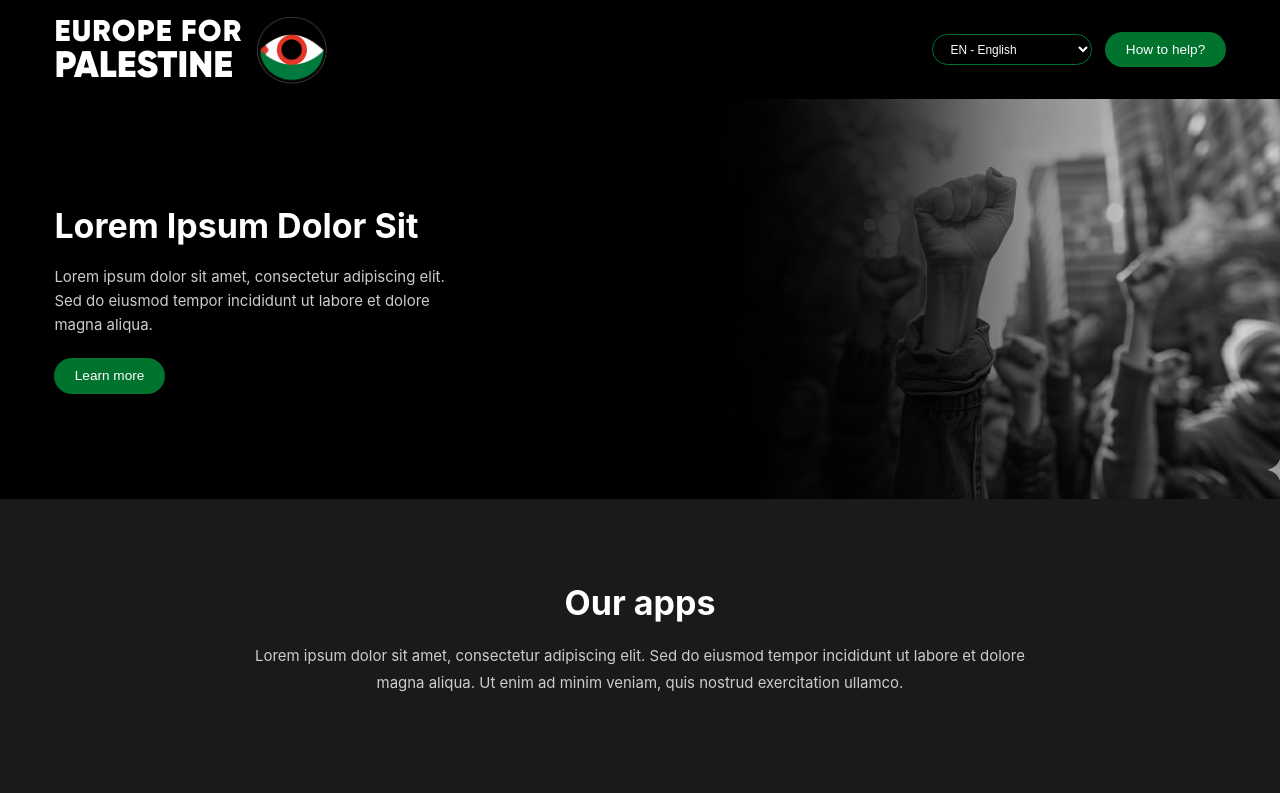
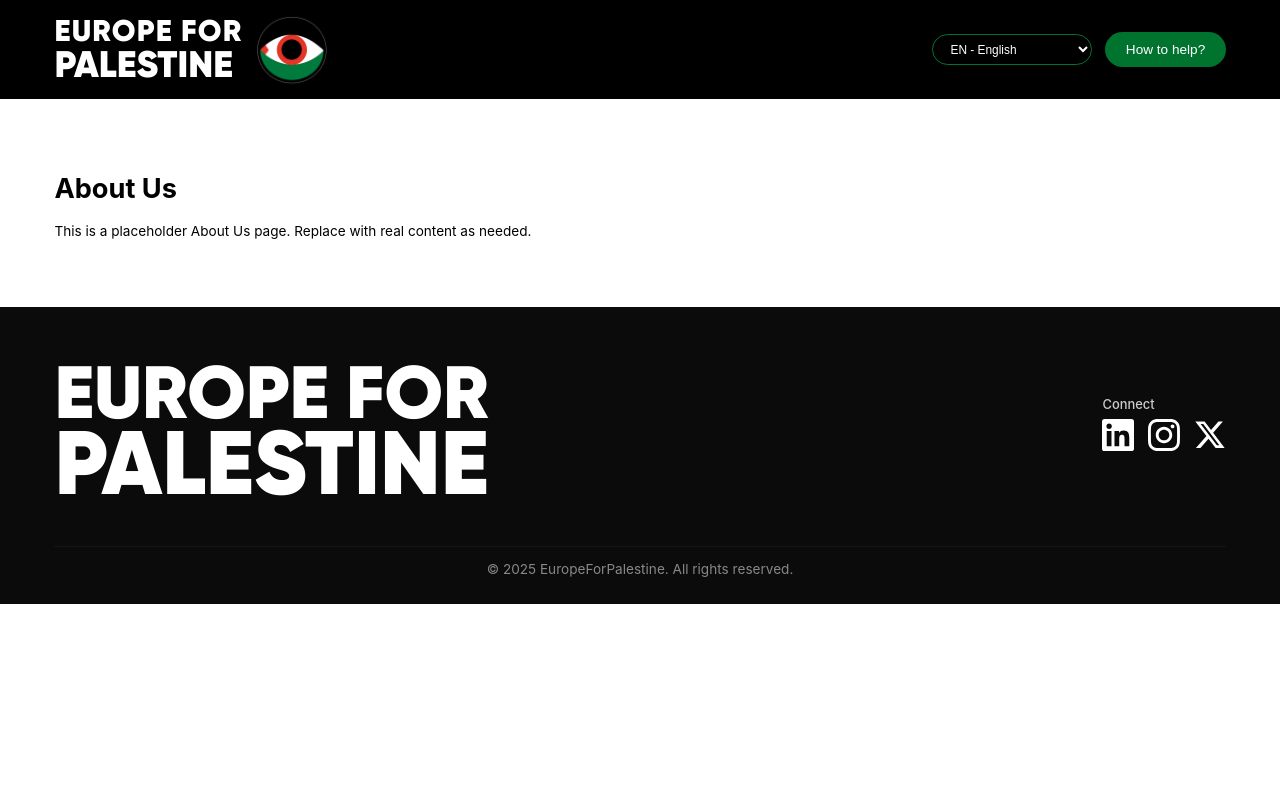
Before and after one commit to manel-castro/europeforpalestine, a React app: page /about-us in a window 1280 px wide. Shown: the top 793 px of the page. Built offline with nearby package versions, Linux system fonts and the light colour scheme.

Commit message:
routes and footer

```diff
--- a/src/_DesktopApp.tsx
+++ b/src/_DesktopApp.tsx
@@ -1,27 +1,26 @@
-import React, { useReducer, memo } from "react";
+import React from "react";
 import "./App.css";
-import { BrowserRouter, Route } from "react-router-dom";
+import { BrowserRouter, Route, Switch } from "react-router-dom";
 
-import { useEffect } from "react";
 import Navbar from "./components/Navbar";
-import LandingLema from "./components/LandingLema";
-import LandingApps from "./components/LandingApps";
-import LandingTeam from "./components/LandingTeam";
-import LandingHowToHelp from "./components/LandingHowToHelp";
+import LandingPage from "./components/LandingPage";
+import AboutUs from "./components/AboutUs";
 import Footer from "./components/Footer";
 
 export const MyContext = React.createContext({});
 
 function DesktopApp(): JSX.Element {
   return (
-    <div style={{ display: "flex", flexDirection: "column" }}>
-      <Navbar />
-      <LandingLema />
-      <LandingApps />
-      <LandingTeam />
-      <LandingHowToHelp />
-      <Footer />
-    </div>
+    <BrowserRouter>
+      <div style={{ display: "flex", flexDirection: "column" }}>
+        <Navbar />
+        <Switch>
+          <Route exact path="/" render={() => <LandingPage />} />
+          <Route path="/about-us" render={() => <AboutUs />} />
+        </Switch>
+        <Footer />
+      </div>
+    </BrowserRouter>
   );
 }
 
--- /dev/null
+++ b/src/components/AboutUs.tsx
@@ -0,0 +1,20 @@
+import React from "react";
+import { useGetPadding } from "../utils/useGetPadding";
+
+const AboutUs: React.FC = () => {
+  const padding = useGetPadding();
+
+  return (
+    <div style={{ paddingTop: "4rem", paddingBottom: "4rem", ...padding }}>
+      <div style={{ maxWidth: 1200, margin: "0 auto" }}>
+        <h1>About Us</h1>
+        <p>
+          This is a placeholder About Us page. Replace with real content as
+          needed.
+        </p>
+      </div>
+    </div>
+  );
+};
+
+export default AboutUs;
--- /dev/null
+++ b/src/components/LandingPage.tsx
@@ -0,0 +1,18 @@
+import React from "react";
+import LandingLema from "./LandingLema";
+import LandingApps from "./LandingApps";
+import LandingTeam from "./LandingTeam";
+import LandingHowToHelp from "./LandingHowToHelp";
+
+const LandingPage: React.FC = () => {
+  return (
+    <div style={{ display: "flex", flexDirection: "column" }}>
+      <LandingLema />
+      <LandingApps />
+      <LandingTeam />
+      <LandingHowToHelp />
+    </div>
+  );
+};
+
+export default LandingPage;
```
